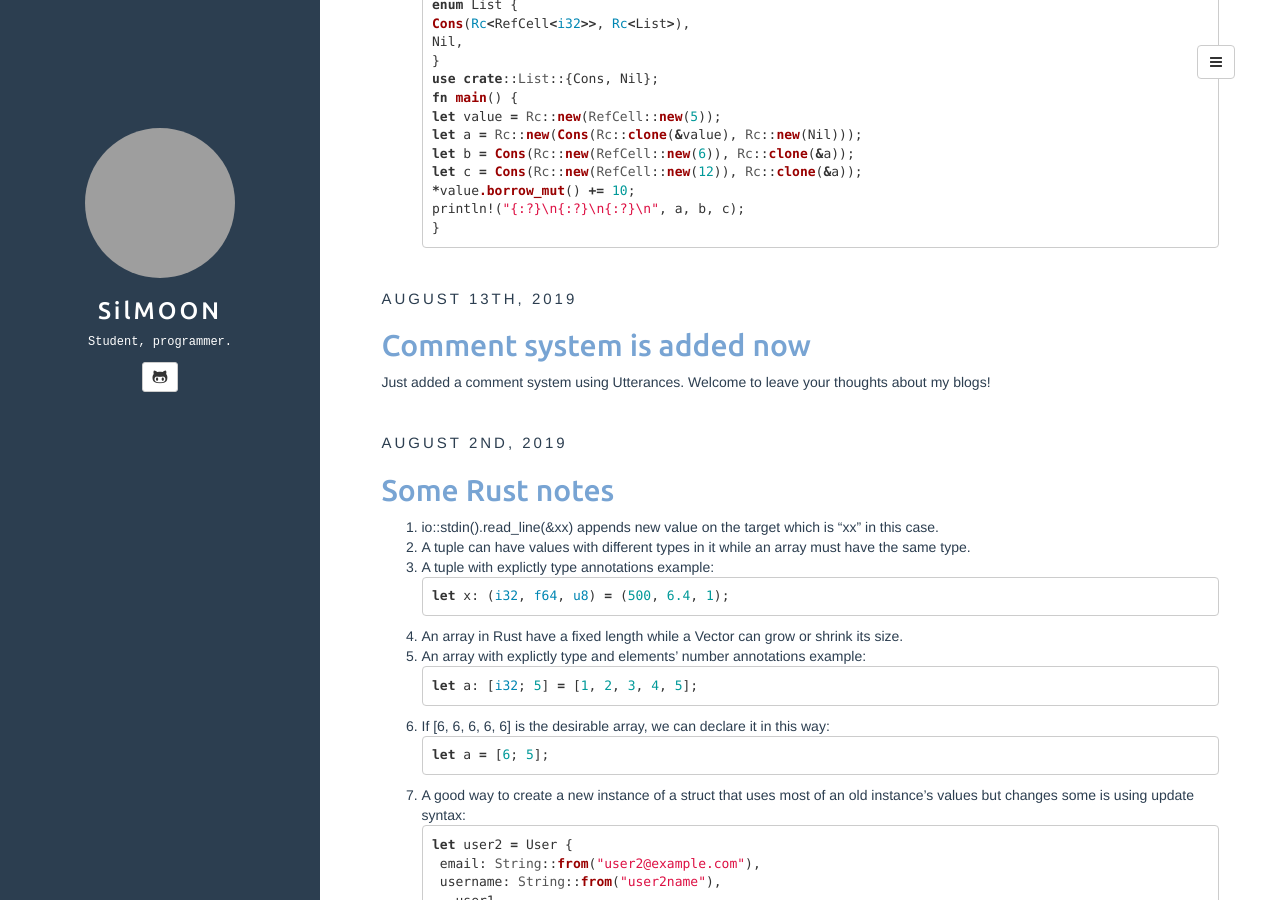
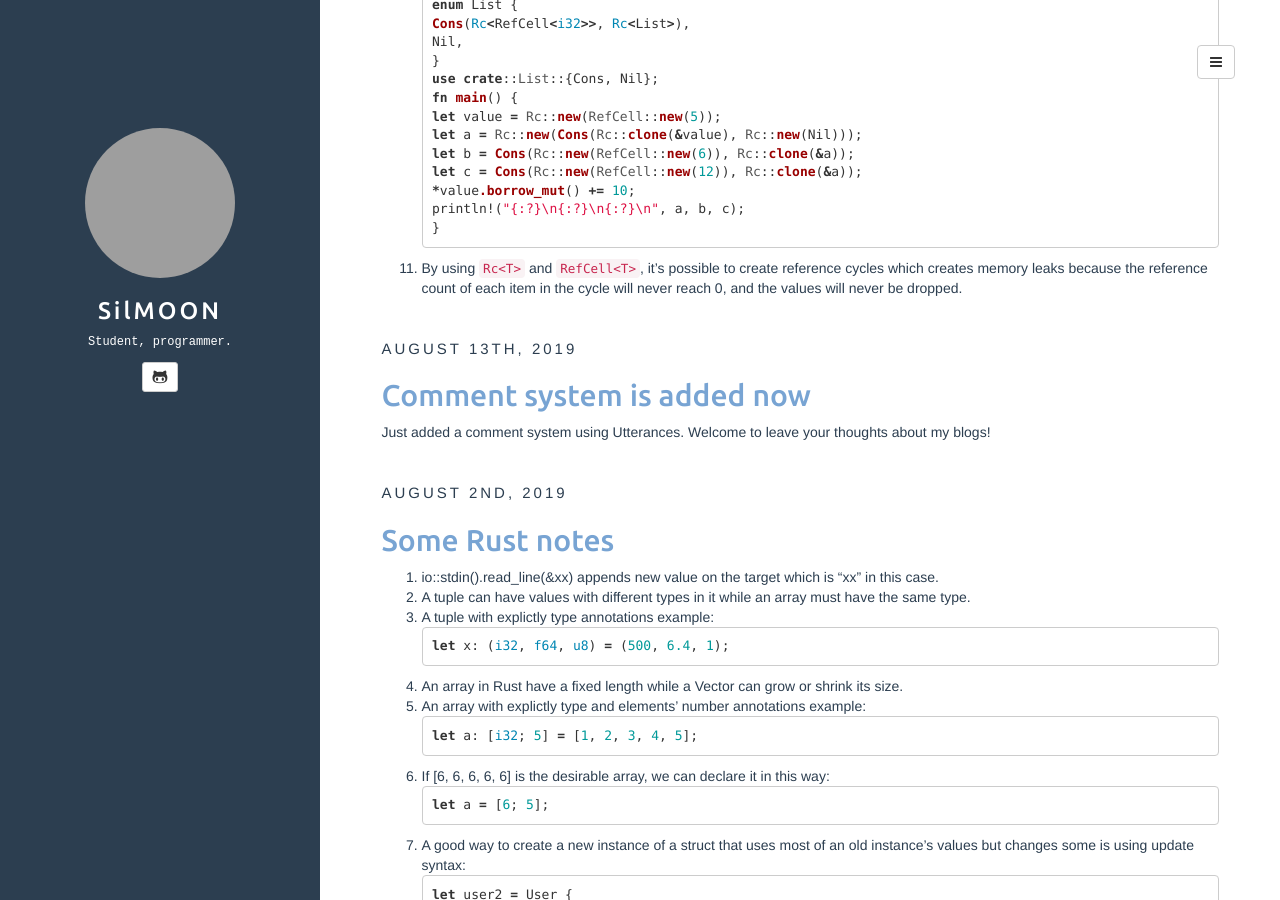
Before and after one commit to SilMOON/silmoon.github.io, a Jekyll site: the page built from index.html, in a window 1280 px wide and 900 px high, scrolled down 2139 px. Built offline with Jekyll 4.4.1, drawn with Linux system fonts in a browser that asks for light colours; the list of posts is cut into pages by our own code; some of the changed text lies outside the part shown; grey boxes are pictures that could not be loaded.

Commit message:
update post

````diff
--- a/_posts/2019-08-31-some-rust-notes-ii.md
+++ b/_posts/2019-09-04-some-rust-notes-ii.md
@@ -122,3 +122,4 @@ fn main() {
     println!("{:?}\n{:?}\n{:?}\n", a, b, c);
 }
 ```
+11. By using `Rc<T>` and `RefCell<T>`, it’s possible to create reference cycles which creates memory leaks because the reference count of each item in the cycle will never reach 0, and the values will never be dropped.
````
